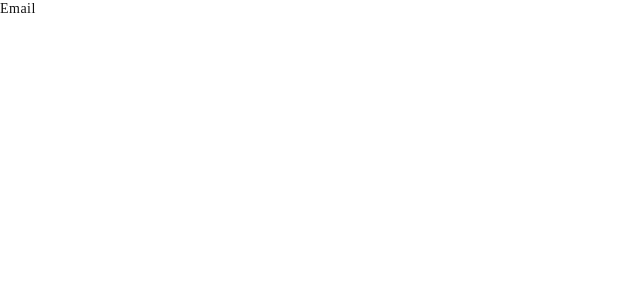
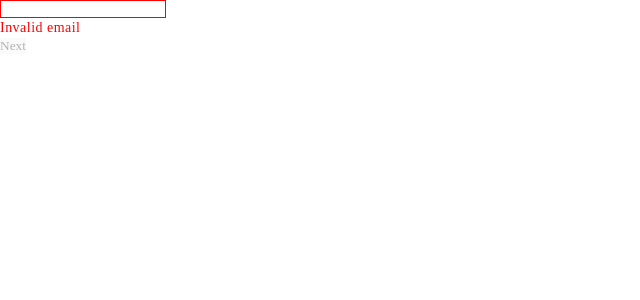
Before and after one commit to NNaumenko83/quiz-test-task, a React (Vite) app: page /email in a window 1280 px wide. Shown: the top 300 px of the page, without its empty margins (0-640 px from the left). Built offline with nearby package versions, Linux system fonts and the light colour scheme.

Commit message:
UPD: Routes

```diff
--- a/src/App.tsx
+++ b/src/App.tsx
@@ -17,21 +17,18 @@ function App() {
     return (
         <>
             <Routes>
-                <Route
-                    path="/"
-                    element={<Navigate to="/quiz/1" /* replace */ />}
-                />
-                <Route path="/quiz" element={<SharedLayout />}>
-                    <Route path="1" element={<PageOne />} />
-                    <Route path="2" element={<PageTwo />} />
-                    <Route path="3" element={<PageThree />} />
-                    <Route path="4" element={<PageFour />} />
-                    <Route path="5" element={<PageFive />} />
+                <Route path="/" element={<Navigate to="/quiz/1" />} />
+                <Route element={<SharedLayout />}>
+                    <Route path="quiz/1" element={<PageOne />} />
+                    <Route path="quiz/2" element={<PageTwo />} />
+                    <Route path="quiz/3" element={<PageThree />} />
+                    <Route path="quiz/4" element={<PageFour />} />
+                    <Route path="quiz/5" element={<PageFive />} />
+
+                    <Route path="/email" element={<Email />} />
+                    <Route path="/gratitude" element={<GratitudePage />} />
+                    <Route path="*" element={<NotFound />} />
                 </Route>
-
-                <Route path="/email" element={<Email />} />
-                <Route path="/gratitude" element={<GratitudePage />} />
-                <Route path="*" element={<NotFound />} />
             </Routes>
         </>
     )
--- /dev/null
+++ b/src/components/EmailForm/EmailForm.tsx
@@ -0,0 +1,51 @@
+import React, { useState } from 'react'
+import { emailRegexp } from '../../constants/regex'
+import { useNavigate } from 'react-router-dom'
+
+const EmailForm = () => {
+    const [email, setEmail] = useState('')
+    const [isValid, setIsValid] = useState(false)
+    const navigate = useNavigate()
+
+    const handleChange: React.ChangeEventHandler<HTMLInputElement> = e => {
+        setEmail(e.target.value)
+        console.log(!emailRegexp.test(email))
+        if (!emailRegexp.test(email)) {
+            setIsValid(false)
+            return
+        }
+        setIsValid(true)
+    }
+
+    const handleSubmit = e => {
+        e.preventDefault()
+        if (!emailRegexp.test(email)) {
+            setIsValid(false)
+        } else {
+            console.log('Email is valid:', email)
+            navigate('/gratitude')
+        }
+    }
+
+    return (
+        <>
+            <form onSubmit={handleSubmit}>
+                <label htmlFor="email">
+                    <input
+                        type="email"
+                        id="email"
+                        value={email}
+                        onChange={handleChange}
+                        style={{ border: isValid ? '' : '1px solid red' }}
+                    />
+                    {!isValid && <p style={{ color: 'red' }}>Invalid email</p>}
+                </label>
+                <button type="submit" disabled={!isValid}>
+                    Next
+                </button>
+            </form>
+        </>
+    )
+}
+
+export default EmailForm
--- a/src/components/FavoriteTopicsForm/FavoriteTopicsForm.tsx
+++ b/src/components/FavoriteTopicsForm/FavoriteTopicsForm.tsx
@@ -18,7 +18,11 @@ interface FavoriteTopicsFormProps {
 
 const FavoriteTopicsForm = ({ loading }: FavoriteTopicsFormProps) => {
     const [selectedTopics, setSelectedTopics] = useState<string[]>([])
-    const quiz = useMemo(() => getQuizFromLocalStorage(), [])
+    const quiz = useMemo(
+        () => getQuizFromLocalStorage(),
+        [selectedTopics.length],
+    )
+    console.log('quiz:', quiz)
 
     // const navigate = useNavigate()
     useEffect(() => {
--- a/src/components/SharedLayout/SharedLayout.tsx
+++ b/src/components/SharedLayout/SharedLayout.tsx
@@ -1,12 +1,14 @@
 import React, { Suspense } from 'react'
-import { Outlet } from 'react-router-dom'
+import { Outlet, useLocation } from 'react-router-dom'
 import Header from '../Header/Header'
 import Main from '../Main/Main'
 
 const SharedLayout = () => {
+    const location = useLocation()
+
     return (
         <>
-            <Header />
+            {location.pathname.includes('quiz') && <Header />}
             <Main>
                 <Suspense fallback={<div>Loading...</div>}>
                     <Outlet />
--- /dev/null
+++ b/src/constants/regex.ts
@@ -0,0 +1,2 @@
+// eslint-disable-next-line no-useless-escape
+export const emailRegexp = /^\w+([\.-]?\w+)*@\w+([\.-]?\w+)*(\.\w{2,3})+$/
--- a/src/pages/Email/Email.tsx
+++ b/src/pages/Email/Email.tsx
@@ -1,7 +1,12 @@
 import React from 'react'
+import EmailForm from '../../components/EmailForm/EmailForm'
 
 const Email = () => {
-    return <div>Email</div>
+    return (
+        <div>
+            <EmailForm />
+        </div>
+    )
 }
 
 export default Email
--- a/src/pages/GratitudePage/GratitudePage.tsx
+++ b/src/pages/GratitudePage/GratitudePage.tsx
@@ -1,7 +1,18 @@
 import React from 'react'
+import { useNavigate } from 'react-router-dom'
 
 const GratitudePage = () => {
-    return <div>GratitudePage</div>
+    const navigate = useNavigate()
+    const handleButtonClick = () => {
+        localStorage.removeItem('quiz')
+        navigate('/quiz/1')
+    }
+    return (
+        <div>
+            GratitudePage
+            <button onClick={handleButtonClick}>Retake quiz</button>
+        </div>
+    )
 }
 
 export default GratitudePage
```
Also changed, not shown: src/components/ErrorMessage/ErrorMessage.tsx (added, +11 -0 lines).
